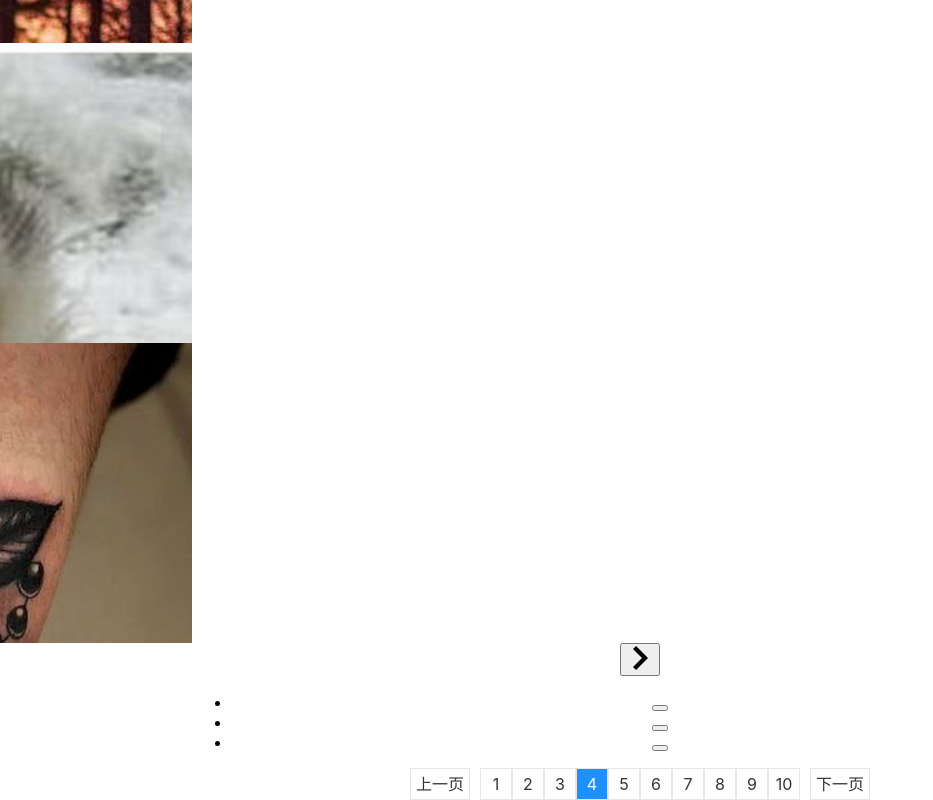
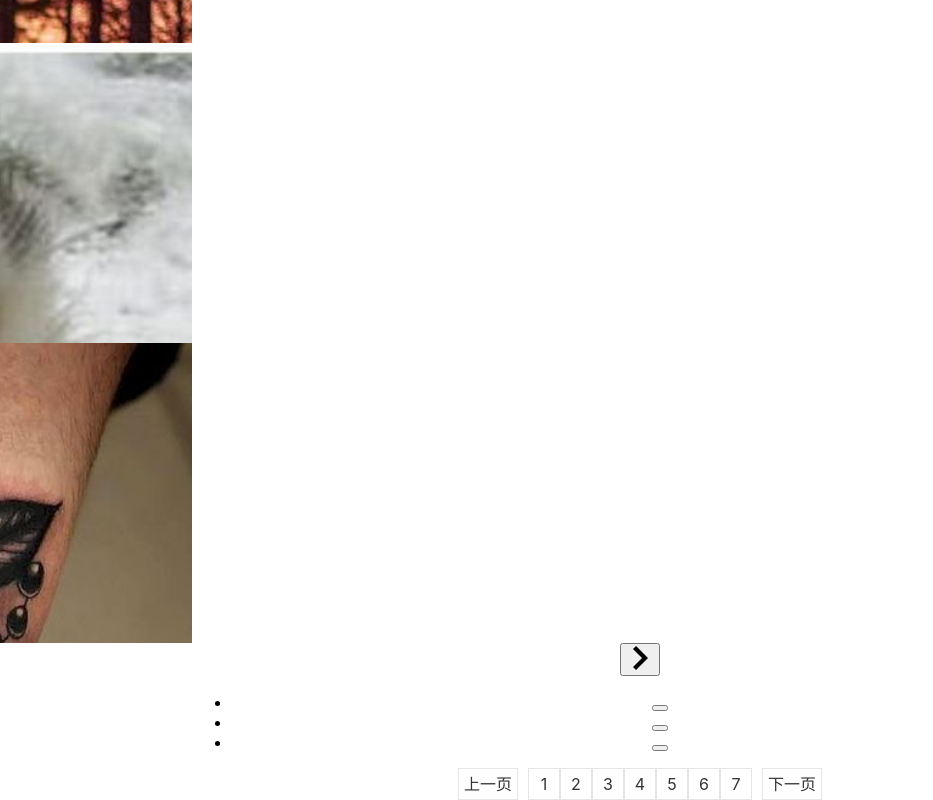
Before and after one commit to yujiw001/-Recruitment-page-demo, a React (Create React App) app: page / in a window 1280 px wide. Shown: the part 1056-1856 px from the top of the page, without its empty margins (0-933 px from the left). Built offline with nearby package versions, Linux system fonts and the light colour scheme.

Commit message:
dynamically control the page number

```diff
--- a/src/App.js
+++ b/src/App.js
@@ -12,7 +12,7 @@ function App() {
       <Header />
       <h1>Fantuan 团建</h1>
       <Slideshow />
-      <Pagination />
+      <Pagination config = {{totalPage:7}}></Pagination>
     </div>
   );
 }
--- a/src/component/paginate/pagebutton/pagebutton.component.jsx
+++ b/src/component/paginate/pagebutton/pagebutton.component.jsx
@@ -1,26 +1,31 @@
 import React,{ Component } from "react";
-import  "./pagebutton.styles.scss";
+import style from "./pagebutton.styles.scss";
 export default class Pagination extends Component{
     constructor(props){
         super(props)
     }
 
+    create(){
+        const {
+            totalPage,
+        } = this.props.config;
+
+        let pages = [];
+        pages.push(<li key={0}>上一页</li>)
+        for(let i = 1;i <= totalPage; i++){
+            pages.push(<li key={i}>{i}</li>)
+        }
+        pages.push(<li key={totalPage + 1}>下一页</li>)
+
+        return pages;
+    }
+
     render(){
+        const Pages = this.create.bind(this)();
         return(
             <div className = "pagination">
-                <ul className= "page">
-                    <li>上一页</li>
-                    <li>1</li>
-                    <li>2</li>
-                    <li>3</li>
-                    <li className = "active" >4</li>
-                    <li>5</li>
-                    <li>6</li>
-                    <li>7</li>
-                    <li>8</li>
-                    <li>9</li>
-                    <li>10</li>
-                    <li>下一页</li>
+                <ul className = { "page" }>
+                    { Pages }
                 </ul>
             </div>
         );
--- a/src/component/paginate/paginate.component.jsx
+++ b/src/component/paginate/paginate.component.jsx
@@ -0,0 +1,2 @@
+import React,{ Component } from "react";
+import Pagination from "./pagebutton/pagebutton.component";
```
